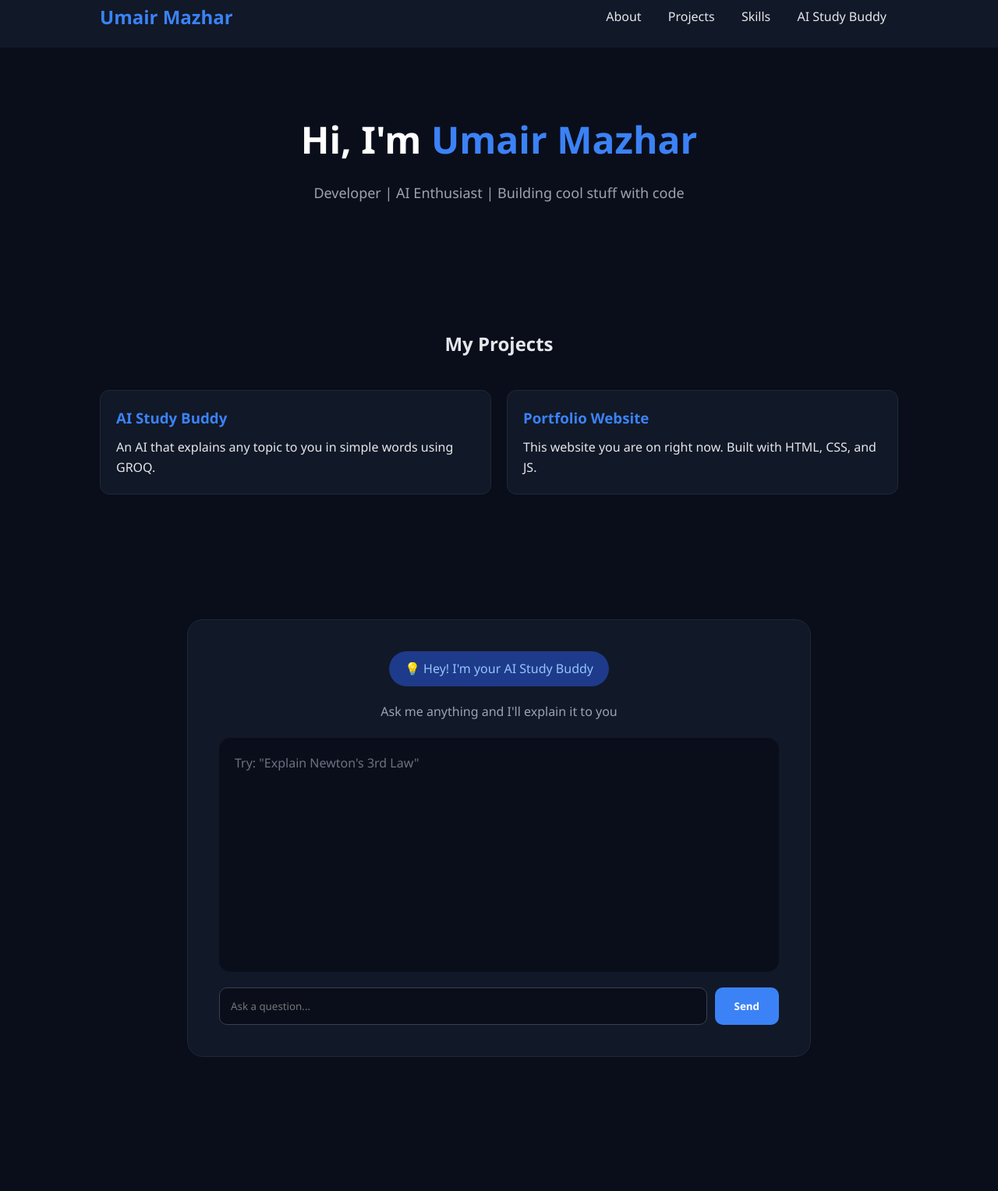
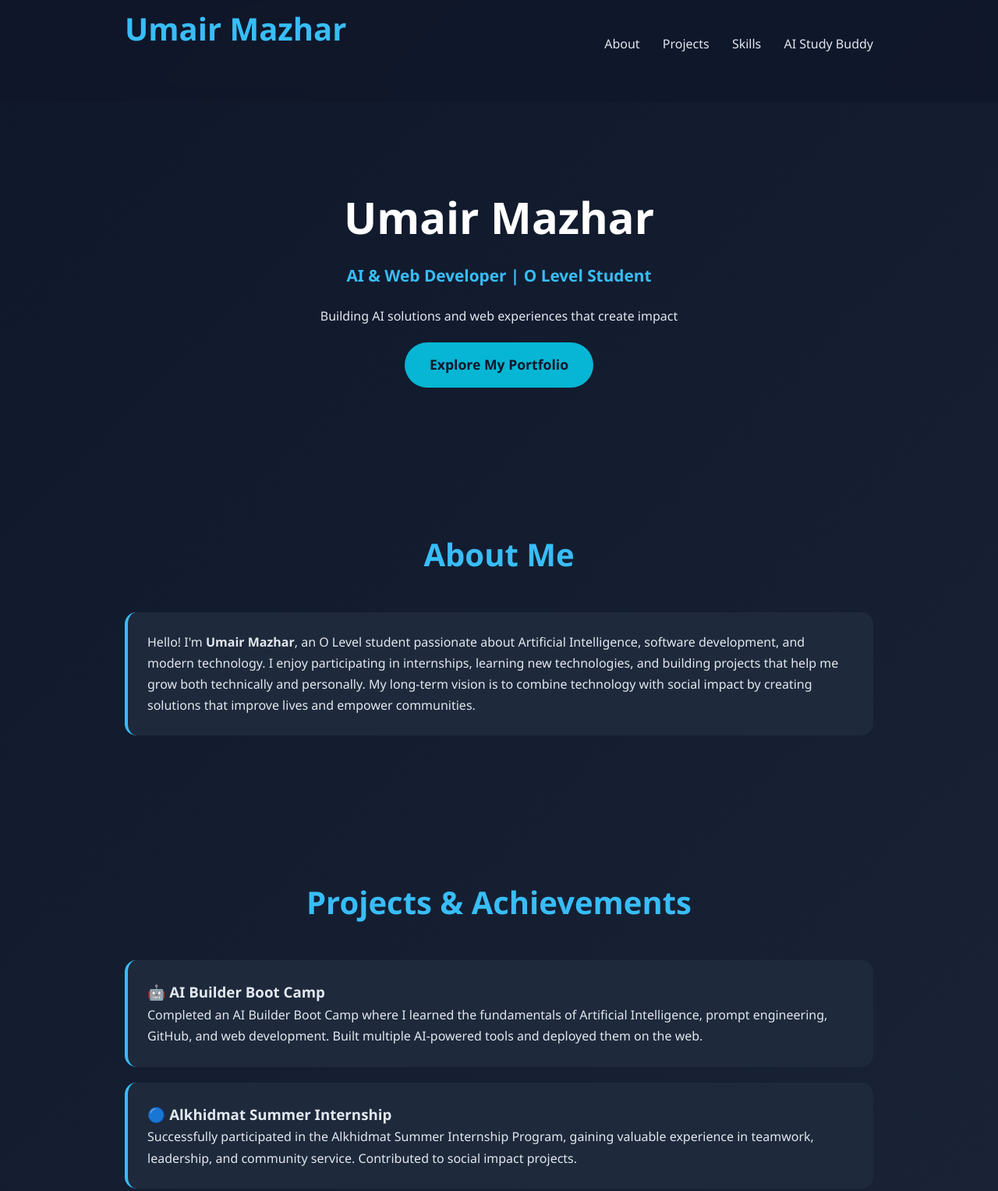
Before and after one commit to Umair-Ai09/umairr-portfolio, a plain HTML site: page index.html in a window 1280 px wide. Shown: the part 17-1544 px from the top of the page at 78% size. Before the commit the page ends 1452 px from the top, so only its background shows below. Drawn offline with Linux system fonts and the light colour scheme.

Commit message:
Refactor index.html for improved layout and styles
Updated the HTML structure and styles for better layout and readability. Enhanced the AI Study Buddy section and improved the overall design.

```diff
--- a/index.html
+++ b/index.html
@@ -1,118 +1,178 @@
 <!DOCTYPE html>
 <html lang="en">
 <head>
-  <meta charset="UTF-8" />
-  <meta name="viewport" content="width=device-width, initial-scale=1.0" />
-  <title>Umair Mazhar | Developer & AI Enthusiast</title>
+  <meta charset="UTF-8">
+  <meta name="viewport" content="width=device-width, initial-scale=1.0">
+  <title>Umair Mazhar | AI & Web Developer</title>
   <style>
-    * { margin: 0; padding: 0; box-sizing: border-box; font-family: 'Segoe UI', sans-serif; }
-    body { background: #0a0e1a; color: #e5e7eb; line-height: 1.6; }
+    * { margin: 0; padding: 0; box-sizing: border-box; scroll-behavior: smooth; }
+    body {
+      font-family: 'Segoe UI', Tahoma, Geneva, Verdana, sans-serif;
+      background: linear-gradient(135deg, #0f172a 0%, #1e293b 100%);
+      color: #e2e8f0;
+      line-height: 1.7;
+    }
+    .container { max-width: 1000px; margin: 0 auto; padding: 0 20px; }
 
-    header { display: flex; justify-content: space-between; align-items: center; padding: 20px 10%; background: #111827; position: sticky; top: 0; z-index: 10; }
-    header h1 { color: #3b82f6; font-size: 24px; }
-    nav a { color: #e5e7eb; margin: 0 15px; text-decoration: none; transition: 0.3s; }
-    nav a:hover { color: #3b82f6; }
+    nav {
+      background: rgba(15, 23, 42, 0.8);
+      backdrop-filter: blur(10px);
+      padding: 20px 0;
+      position: sticky;
+      top: 0;
+      z-index: 100;
+    }
+    nav .container { display: flex; justify-content: space-between; align-items: center; }
+    nav h2 { color: #38bdf8; }
+    nav a { color: #e2e8f0; text-decoration: none; margin-left: 25px; font-weight: 500; }
+    nav a:hover { color: #38bdf8; }
 
-    section { padding: 80px 10%; }
-    .hero { text-align: center; }
-    .hero h2 { font-size: 48px; color: #fff; }
-    .hero h2 span { color: #3b82f6; }
-    .hero p { margin-top: 15px; font-size: 18px; color: #9ca3af; }
+    .hero { text-align: center; padding: 100px 20px; }
+    .hero h1 { font-size: 3.5rem; color: #fff; margin-bottom: 10px; }
+    .hero .subtitle { font-size: 1.3rem; color: #38bdf8; font-weight: 600; margin-bottom: 20px; }
+    .btn {
+      display: inline-block; background: #06b6d4; color: #0f172a;
+      padding: 14px 32px; border-radius: 50px; text-decoration: none;
+      font-weight: bold; font-size: 1.1rem; transition: 0.3s; margin-top: 20px; border: none; cursor: pointer;
+    }
+    .btn:hover { background: #22d3ee; transform: translateY(-2px); }
 
-    .projects { display: grid; grid-template-columns: repeat(auto-fit, minmax(250px, 1fr)); gap: 20px; margin-top: 40px; }
-    .card { background: #111827; padding: 20px; border-radius: 12px; border: 1px solid #1f2937; }
-    .card h3 { color: #3b82f6; margin-bottom: 10px; }
+    section { padding: 80px 0; }
+    h2 { font-size: 2.5rem; color: #38bdf8; text-align: center; margin-bottom: 40px; }
 
-    /* AI STUDY BUDDY SECTION */
-    .ai-section { background: #111827; border-radius: 20px; padding: 40px; max-width: 800px; margin: 0 auto; text-align: center; border: 1px solid #1f2937; }
-    .ai-section .badge { background: #1e3a8a; padding: 10px 20px; border-radius: 50px; display: inline-block; margin-bottom: 20px; color: #93c5fd; }
-    .chat-box { background: #0a0e1a; border-radius: 15px; padding: 20px; min-height: 300px; text-align: left; overflow-y: auto; margin-bottom: 20px; }
-    .user { color: #60a5fa; margin-top: 15px; }
-    .ai { color: #34d399; margin-top: 15px; }
-    .error { color: #ef4444; margin-top: 15px; }
-    .input-area { display: flex; gap: 10px; }
-    .input-area input { flex: 1; padding: 14px; border-radius: 10px; border: 1px solid #374151; background: #0a0e1a; color: #fff; }
-    .input-area button { padding: 14px 25px; background: #3b82f6; border: none; border-radius: 10px; color: #fff; cursor: pointer; font-weight: bold; }
-    .input-area button:hover { background: #2563eb; }
+    .card {
+      background: #1e293b; padding: 25px; border-radius: 15px;
+      margin: 20px 0; border-left: 4px solid #38bdf8;
+    }
+    .skill {
+      display: inline-block; background: #334155; padding: 8px 16px;
+      border-radius: 25px; margin: 6px; font-size: 14px;
+    }
+
+    #ai-product { background: #0f172a; }
+    .ai-hero { text-align: center; padding: 60px 20px; background: rgba(30, 41, 59, 0.5); border-radius: 20px; }
+    .user-msg { background: #1e40af; padding: 12px 16px; border-radius: 10px; margin: 10px 0; max-width: 80%; margin-left: auto; }
+    .ai-msg { background: #334155; padding: 12px 16px; border-radius: 10px; margin: 10px 0; max-width: 80%; }
   </style>
 </head>
 <body>
-  <header>
-    <h1>Umair Mazhar</h1>
+
   <nav>
+    <div class="container">
+      <h2>Umair Mazhar</h2>
+      <div>
         <a href="#about">About</a>
         <a href="#projects">Projects</a>
         <a href="#skills">Skills</a>
-      <a href="#ai">AI Study Buddy</a>
+        <a href="#ai-product">AI Study Buddy</a>
+      </div>
+    </div>
   </nav>
-  </header>
 
-  <section class="hero" id="about">
-    <h2>Hi, I'm <span>Umair Mazhar</span></h2>
-    <p>Developer | AI Enthusiast | Building cool stuff with code</p>
+  <section class="hero">
+    <div class="container">
+      <h1>Umair Mazhar</h1>
+      <p class="subtitle">AI & Web Developer | O Level Student</p>
+      <p>Building AI solutions and web experiences that create impact</p>
+      <a href="#projects" class="btn">Explore My Portfolio</a>
+    </div>
   </section>
 
-  <section id="projects">
-    <h2 style="text-align:center; margin-bottom: 20px;">My Projects</h2>
-    <div class="projects">
+  <section id="about">
+    <div class="container">
+      <h2>About Me</h2>
       <div class="card">
-        <h3>AI Study Buddy</h3>
-        <p>An AI that explains any topic to you in simple words using GROQ.</p>
-      </div>
-      <div class="card">
-        <h3>Portfolio Website</h3>
-        <p>This website you are on right now. Built with HTML, CSS, and JS.</p>
+        <p>Hello! I'm <b>Umair Mazhar</b>, an O Level student passionate about Artificial Intelligence, software development, and modern technology. I enjoy participating in internships, learning new technologies, and building projects that help me grow both technically and personally. My long-term vision is to combine technology with social impact by creating solutions that improve lives and empower communities.</p>
       </div>
     </div>
   </section>
 
-  <!-- AI STUDY BUDDY SECTION -->
-  <section id="ai">
-    <div class="ai-section">
-      <div class="badge">💡 Hey! I'm your AI Study Buddy</div>
-      <p style="margin-bottom: 20px; color: #9ca3af;">Ask me anything and I'll explain it to you</p>
-
-      <div class="chat-box" id="chat">
-        <p style="color:#6b7280;">Try: "Explain Newton's 3rd Law"</p>
+  <section id="projects">
+    <div class="container">
+      <h2>Projects & Achievements</h2>
+      <div class="card">
+        <h3>🤖 AI Builder Boot Camp</h3>
+        <p>Completed an AI Builder Boot Camp where I learned the fundamentals of Artificial Intelligence, prompt engineering, GitHub, and web development. Built multiple AI-powered tools and deployed them on the web.</p>
       </div>
 
-      <div class="input-area">
-        <input type="text" id="userInput" placeholder="Ask a question..." onkeypress="if(event.key==='Enter') sendMessage()" />
-        <button onclick="sendMessage()">Send</button>
+      <div class="card">
+        <h3>🔵 Alkhidmat Summer Internship</h3>
+        <p>Successfully participated in the Alkhidmat Summer Internship Program, gaining valuable experience in teamwork, leadership, and community service. Contributed to social impact projects.</p>
       </div>
     </div>
   </section>
 
+  <section id="skills">
+    <div class="container">
+      <h2>Skills</h2>
+      <div style="text-align: center;">
+        <span class="skill">HTML5</span>
+        <span class="skill">CSS3</span>
+        <span class="skill">JavaScript</span>
+        <span class="skill">Artificial Intelligence</span>
+        <span class="skill">Prompt Engineering</span>
+        <span class="skill">GitHub</span>
+        <span class="skill">Leadership</span>
+        <span class="skill">Problem Solving</span>
+      </div>
+    </div>
+  </section>
+
+  <!-- AI STUDY BUDDY PRODUCT - ONLY 1 SECTION NOW -->
+  <section id="ai-product">
+    <div class="container">
+      <h2>AI Study Buddy</h2>
+      <p style="text-align: center; color: #94a3b8; margin-bottom: 20px;">Your Personal AI Learning Assistant. Ask me anything and I’ll explain it to you</p>
+
+      <div id="chatbox" style="background: #1e293b; border-radius: 15px; padding: 20px; margin-top: 30px;">
+        <div id="chat-log" style="height: 400px; overflow-y: auto; padding: 15px; background: #0f172a; border-radius: 10px; margin-bottom: 15px;">
+          <div class="ai-msg">👋 Hey! I'm your AI Study Buddy. Ask me: "Explain Newton's 3rd Law"</div>
+        </div>
+        <div id="chat-input-area" style="display: flex; gap: 10px;">
+          <input type="text" id="user-input" placeholder="Ask me anything..." style="flex: 1; padding: 14px; border-radius: 10px; border: 1px solid #334155; background: #0f172a; color: #fff; font-size: 16px;">
+          <button class="btn" id="sendBtn">Send</button>
+        </div>
+      </div>
+    </div>
+  </section>
+
+  <footer style="text-align: center; padding: 40px 20px; color: #94a3b8;">
+    <p>© 2026 Umair Mazhar. Built with passion ❤️</p>
+  </footer>
+
 <script>
+    const chatLog = document.getElementById('chat-log');
+    const userInput = document.getElementById('user-input');
+    const sendBtn = document.getElementById('sendBtn');
+
     async function sendMessage() {
-      const input = document.getElementById('userInput');
-      const chat = document.getElementById('chat');
-      const question = input.value.trim();
-      if (!question) return;
+        const message = userInput.value.trim();
+        if (message === "") return;
 
-      chat.innerHTML += `<div class="user"><b>You:</b> ${question}</div>`;
-      input.value = '';
-      chat.scrollTop = chat.scrollHeight;
+        chatLog.innerHTML += `<div class="user-msg"><b>You:</b> ${message}</div>`;
+        userInput.value = "";
 
         try {
-        const response = await fetch('/api/groq', {
-          method: 'POST',
-          headers: { 'Content-Type': 'application/json' },
-          body: JSON.stringify({ question })
+            const response = await fetch("/api/groq", {
+                method: "POST",
+                headers: {"Content-Type": "application/json"},
+                body: JSON.stringify({ question: message }) // FIX 1: changed to 'question'
             });
-
             const data = await response.json();
 
-        if (!response.ok) throw new Error(data.error?.message || "API Error")
+            if(!response.ok) throw new Error(data.error?.message || "API Error")
 
-        const reply = data.choices[0].message.content;
-        chat.innerHTML += `<div class="ai"><b>AI:</b> ${reply}</div>`;
+            const reply = data.choices[0].message.content; // FIX 2: GROQ format not Gemini
+            chatLog.innerHTML += `<div class="ai-msg"><b>AI Buddy:</b> ${reply}</div>`;
+        } catch(error) {
+            chatLog.innerHTML += `<div style="color:red"><b>Error:</b> ${error.message}</div>`;
+        }
+        chatLog.scrollTop = chatLog.scrollHeight;
+    }
 
-      } catch (error) {
-        chat.innerHTML += `<div class="error"><b>Error:</b> ${error.message}</div>`;
-      }
-      chat.scrollTop = chat.scrollHeight;
-    }
+    sendBtn.addEventListener("click", sendMessage);
+    userInput.addEventListener("keypress", (e) => { if (e.key === "Enter") sendMessage(); });
 </script>
+
 </body>
 </html>
```
Lines whose indentation alone changed are shown as unchanged.
